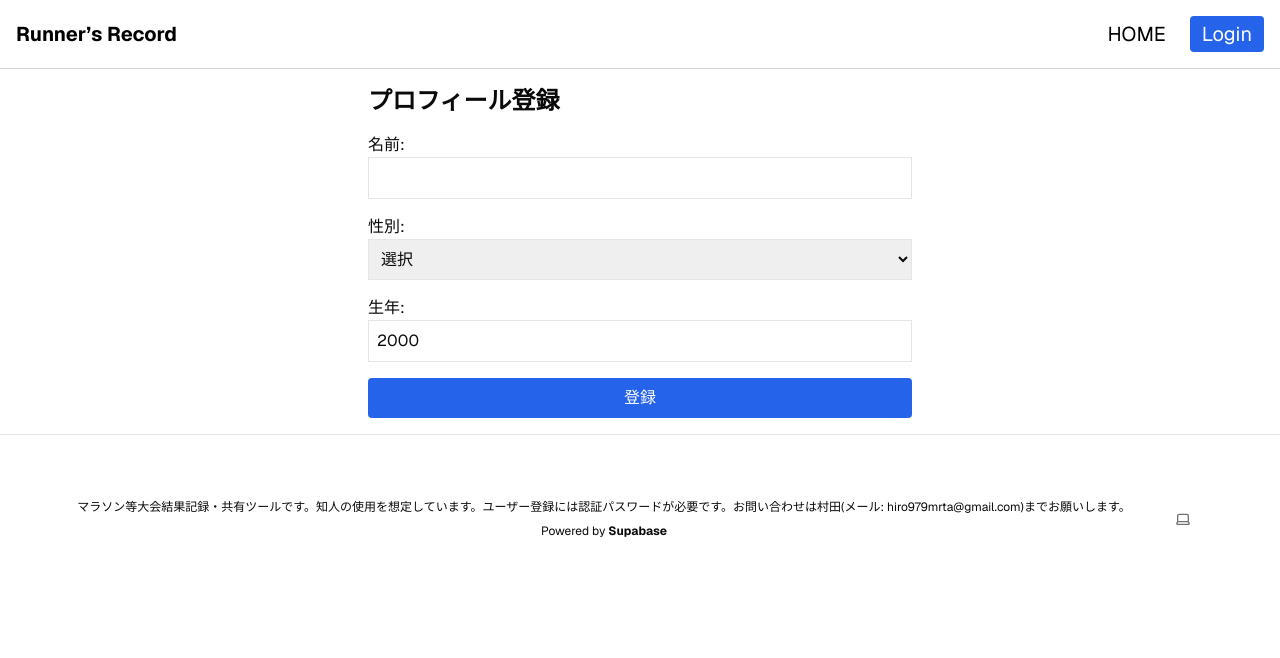
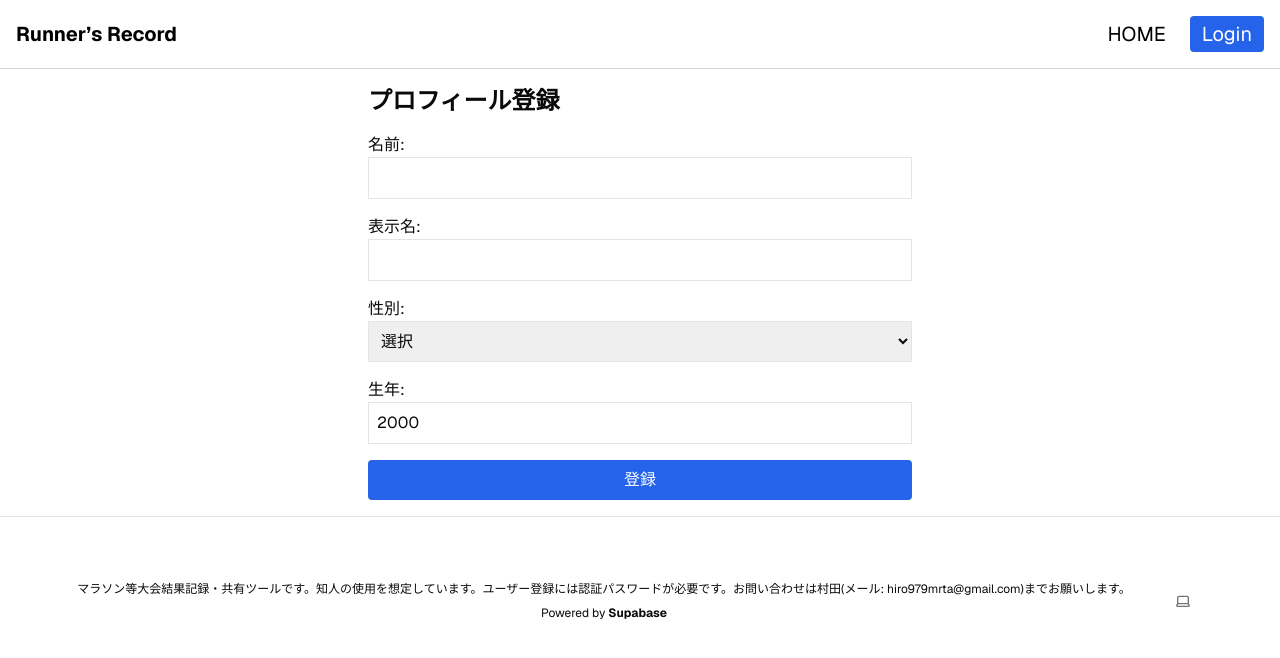
Before and after one commit to hrsmrt/run-record, a Next.js app: page /profile/create in a window 1280 px wide. Shown: the top 658 px of the page. Built offline with nearby package versions, Linux system fonts and the light colour scheme; no server answers.

Commit message:
プロフィールに表示名を追加

```diff
--- a/app/profile/create/page.tsx
+++ b/app/profile/create/page.tsx
@@ -6,13 +6,14 @@ import { useRouter } from "next/navigation"
 
 type Profile = {
   name: string
+  display_name: string
   gender: string
   birth_year: number
 }
 
 export default function ProfileCreatePage() {
   const router = useRouter()
-  const [profile, setProfile] = useState<Profile>({ name: "", gender: "", birth_year: 2000 })
+  const [profile, setProfile] = useState<Profile>({ name: "", display_name: "", gender: "", birth_year: 2000 })
   const [loading, setLoading] = useState(false)
 
   const handleSubmit = async (e: React.FormEvent) => {
@@ -32,6 +33,7 @@ export default function ProfileCreatePage() {
       .insert({
         user_id: user.id,
         name: profile.name ?? "",
+        display_name: profile.display_name ?? "",
         gender: profile.gender ?? "",
         birth_year: profile.birth_year ?? null,
       })
@@ -60,7 +62,15 @@ export default function ProfileCreatePage() {
             className="border p-2 w-full"
           />
         </label>
-
+        <label>
+          表示名:
+          <input
+            type="text"
+            value={profile.display_name}
+            onChange={(e) => setProfile({ ...profile, display_name: e.target.value })}
+            className="border p-2 w-full"
+          />
+        </label>
         <label>
           性別:
           <select
@@ -73,7 +83,6 @@ export default function ProfileCreatePage() {
             <option value="female">女性</option>
           </select>
         </label>
-
         <label>
           生年:
           <input
@@ -83,7 +92,6 @@ export default function ProfileCreatePage() {
             className="border p-2 w-full"
           />
         </label>
-
         <button
           type="submit"
           disabled={loading}
--- a/app/profile/edit/page.tsx
+++ b/app/profile/edit/page.tsx
@@ -6,13 +6,14 @@ import { useRouter } from "next/navigation"
 
 type Profile = {
     name: string
+    display_name: string
     gender: string
     birth_year: number
 }
 
 export default function ProfileEditPage() {
     const router = useRouter()
-    const [profile, setProfile] = useState<Profile>({ name: "", gender: "", birth_year: 2000 })
+    const [profile, setProfile] = useState<Profile>({ name: "", display_name: "", gender: "", birth_year: 2000 })
     const [loading, setLoading] = useState(true)
 
     useEffect(() => {
@@ -23,7 +24,7 @@ export default function ProfileEditPage() {
 
             const { data, error } = await supabase
                 .from("profiles")
-                .select("name, gender, birth_year")
+                .select("name, display_name, gender, birth_year")
                 .eq("user_id", user.id)
                 .maybeSingle()
 
@@ -49,6 +50,7 @@ export default function ProfileEditPage() {
             .upsert({
                 user_id: user.id,
                 name: profile.name ?? "",
+                display_name: profile.display_name ?? "",
                 gender: profile.gender ?? "",
                 birth_year: profile.birth_year ?? null,
             },
@@ -79,6 +81,13 @@ export default function ProfileEditPage() {
                         onChange={(e) => setProfile({ ...profile, name: e.target.value })}
                         className="border p-2 w-full"
                     />
+                    表示名:
+                    <input
+                        type="text"
+                        value={profile.display_name ?? ""}
+                        onChange={(e) => setProfile({ ...profile, display_name: e.target.value })}
+                        className="border p-2 w-full"
+                    />
                     性別:
                     <select
                         value={profile.gender ?? ""}
--- a/app/profile/page.tsx
+++ b/app/profile/page.tsx
@@ -6,6 +6,7 @@ import Link from "next/link"
 
 type Profile = {
   name: string
+  display_name: string
   gender: string
   birth_year: number
 }
@@ -25,12 +26,12 @@ export default function ProfilePage() {
 
       const { data, error } = await supabase
         .from("profiles")
-        .select("name, gender, birth_year")
+        .select("name, display_name, gender, birth_year")
         .eq("user_id", user.id)
         .maybeSingle()
 
       if (error) console.error(error)
-      setProfile(data ?? { name: "", gender: "", birth_year: 0 })
+      setProfile(data ?? { name: "", display_name: "", gender: "", birth_year: 0 })
       setLoading(false)
     }
     fetchProfile()
@@ -42,6 +43,7 @@ export default function ProfilePage() {
     <div className="max-w-xl mx-auto p-4">
       <h1 className="text-2xl font-bold mb-4">プロフィール</h1>
       <div className="mb-2"><strong>名前:</strong> {profile?.name || ""}</div>
+      <div className="mb-2"><strong>表示名:</strong> {profile?.display_name || ""}</div>
       <div className="mb-2"><strong>性別:</strong> {profile?.gender || ""}</div>
       <div className="mb-2"><strong>生年:</strong> {profile?.birth_year || ""}</div>
 
```
